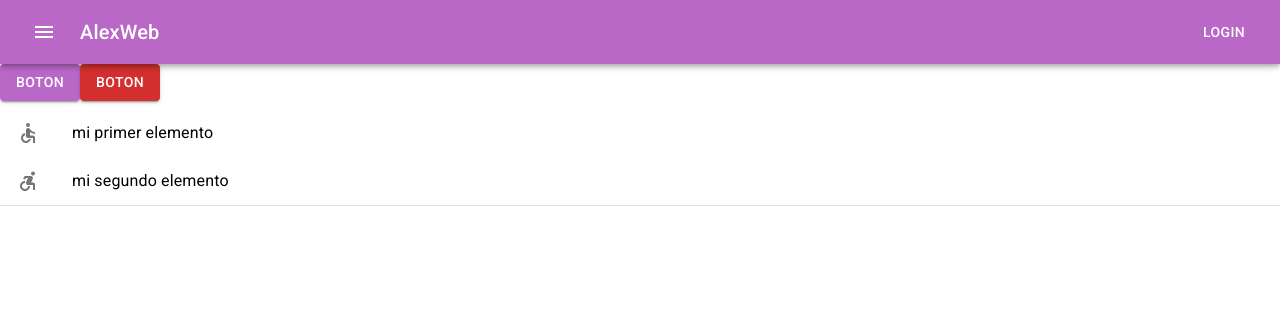
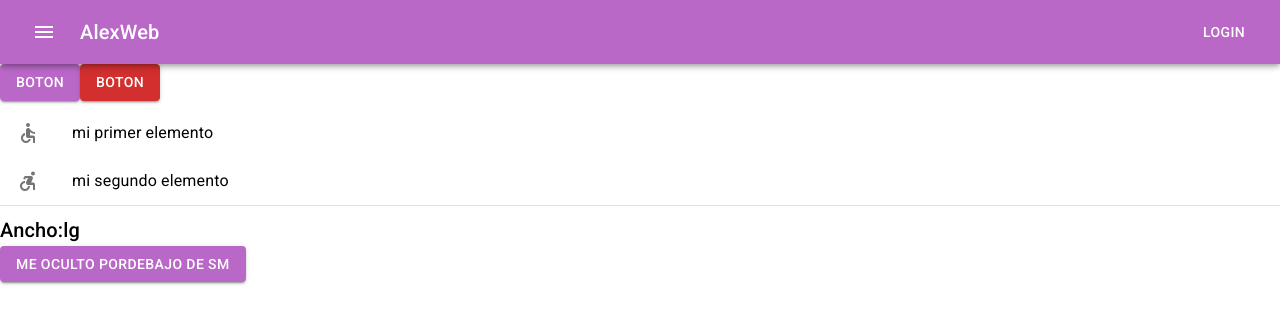
Before and after one commit to ftvalex01/react-materialui, a React (Create React App) app: page / in a window 1280 px wide. Shown: the top 324 px of the page. Built offline with nearby package versions, Linux system fonts and the light colour scheme.

Commit message:
Funcion hidden

```diff
--- a/src/App.js
+++ b/src/App.js
@@ -5,7 +5,7 @@ import NavBar from "./components/NavBar";
 import { ThemeProvider} from '@mui/material'
 import theme from "./temaConfig";
 import Lista from "./components/Lista";
-
+import Oculto from "./components/Oculto";
 
 
 
@@ -20,9 +20,8 @@ function App() {
             <Button variant="contained" color="secondary">
               boton
             </Button>
-            <Lista>
-
-            </Lista>
+            <Lista></Lista>
+            <Oculto></Oculto>
         </ThemeProvider>
     </div>
   );
--- /dev/null
+++ b/src/components/Oculto.jsx
@@ -0,0 +1,32 @@
+import React from 'react'
+import { withWidth } from '@material-ui/core'
+import { Typography } from '@mui/material'
+import { Hidden } from '@mui/material'
+import { Button } from '@mui/material'
+
+const Oculto = (props) => {
+    return (
+        <div>
+            <Typography variant="h6" color="initial">
+                Ancho:{props.width}
+            </Typography>
+            <Hidden smDown>
+                <Button variant="contained" color="primary">
+                    me oculto pordebajo de SM
+                </Button>
+            </Hidden>
+            <Hidden mdUp>
+                <Button variant="outlined" color="primary">
+                    aparesco por debajo de MD
+                </Button>
+            </Hidden>
+            <Hidden only="lg">
+                <Button variant="outlined" color="primary">
+                    Me oculto en LG
+                </Button>
+            </Hidden>
+        </div>
+    )
+}
+
+export default withWidth()(Oculto)
```
